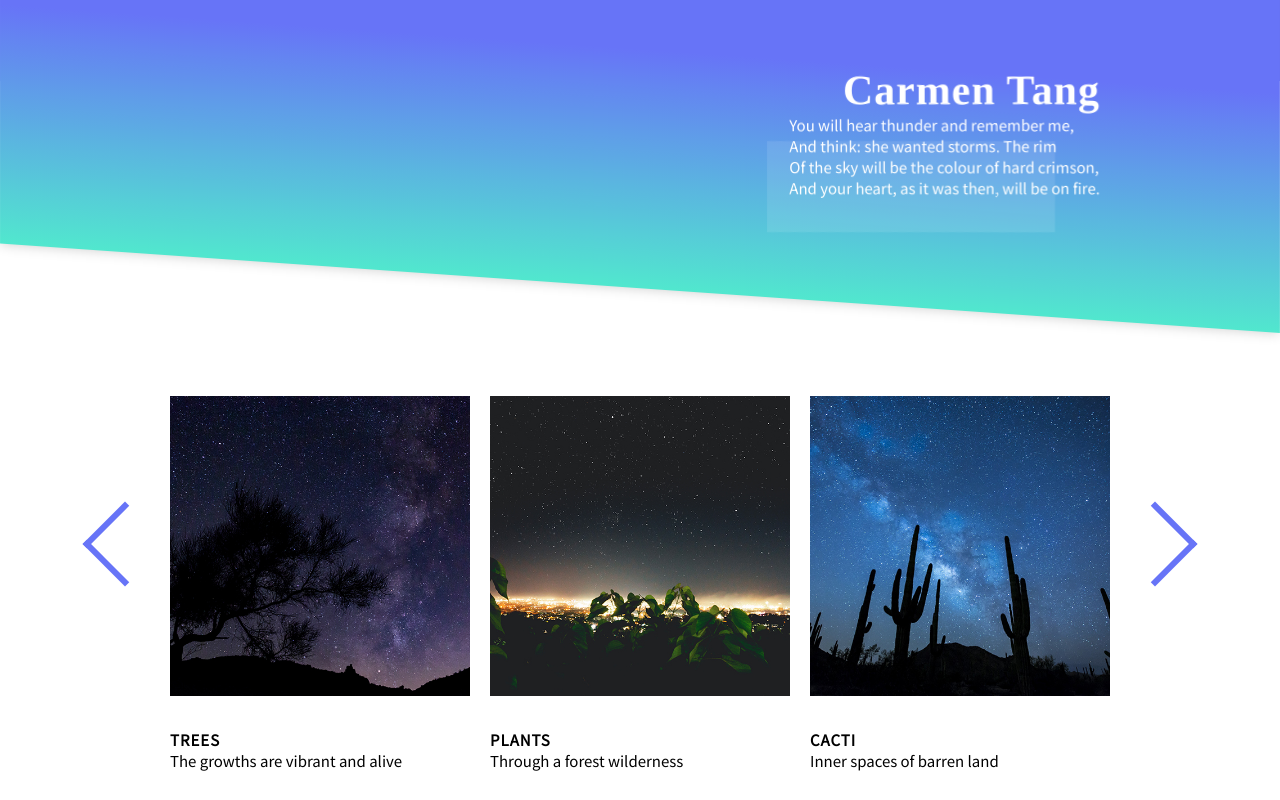
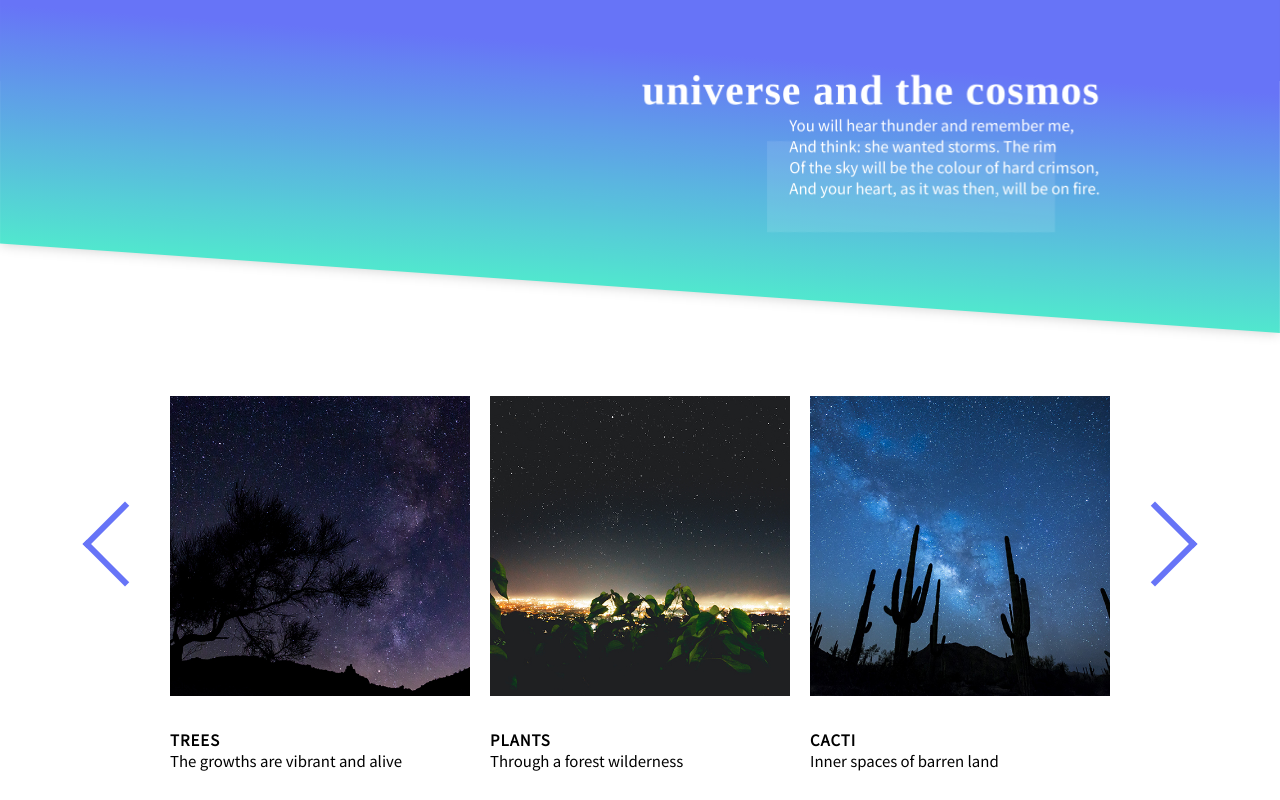
Before and after one commit to carmen-tang/mirum, a React (Create React App) app: page / in a window 1280 px wide. Shown: the top 800 px of the page. Built offline with nearby package versions, Linux system fonts and the light colour scheme; a web font is replaced by a local one.

Commit message:
copy and edits

```diff
--- a/src/components/Hero.js
+++ b/src/components/Hero.js
@@ -5,7 +5,7 @@
     <div className="hero-bg">
       <div className="container unrotate">
           <div className="hero-blurb">
-            <h1>Carmen Tang</h1>
+            <h1>universe and the cosmos</h1>
             <p>
               You will hear thunder and remember me,
               <br></br>And think: she wanted storms. The rim
--- a/src/styles/_Carousel.scss
+++ b/src/styles/_Carousel.scss
@@ -84,6 +84,11 @@
   display: flex;
   overflow: hidden;
 
+  @media (max-width: $widthMobile) {
+    width: 200px;
+    height: 200px;
+  }
+
   &:after {
     content: "";
     width: 100%;
@@ -96,6 +101,10 @@
     align-items: center;
     opacity: 0;
     transition: all 0.5s ease;
+
+    @media (max-width: $widthMobile) {
+      height: 200px;
+    }
   }
 
   &:hover {
@@ -110,6 +119,10 @@
     width: 100%;
     height: 300px;
     transition: all 0.5s ease;
+
+    @media (max-width: $widthMobile) {
+      height: 200px;
+    }
   }
 }
 
```
